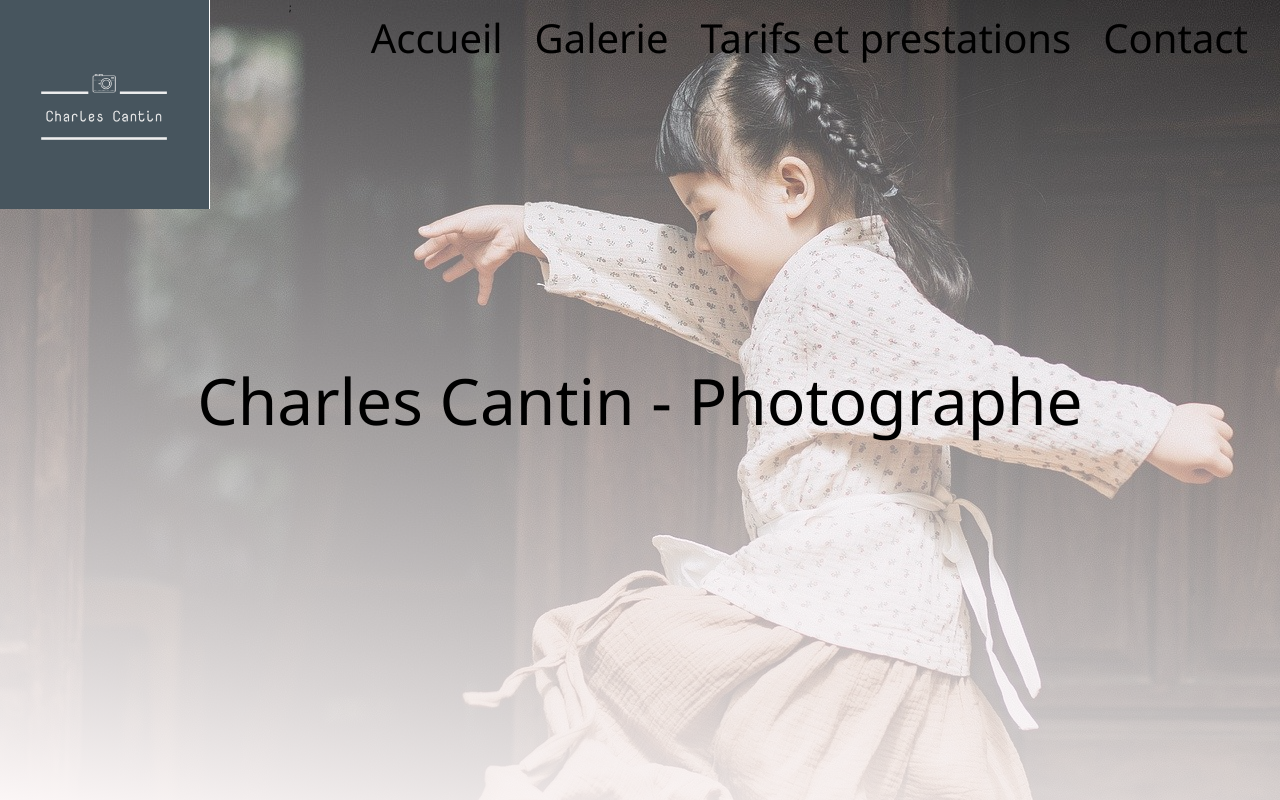
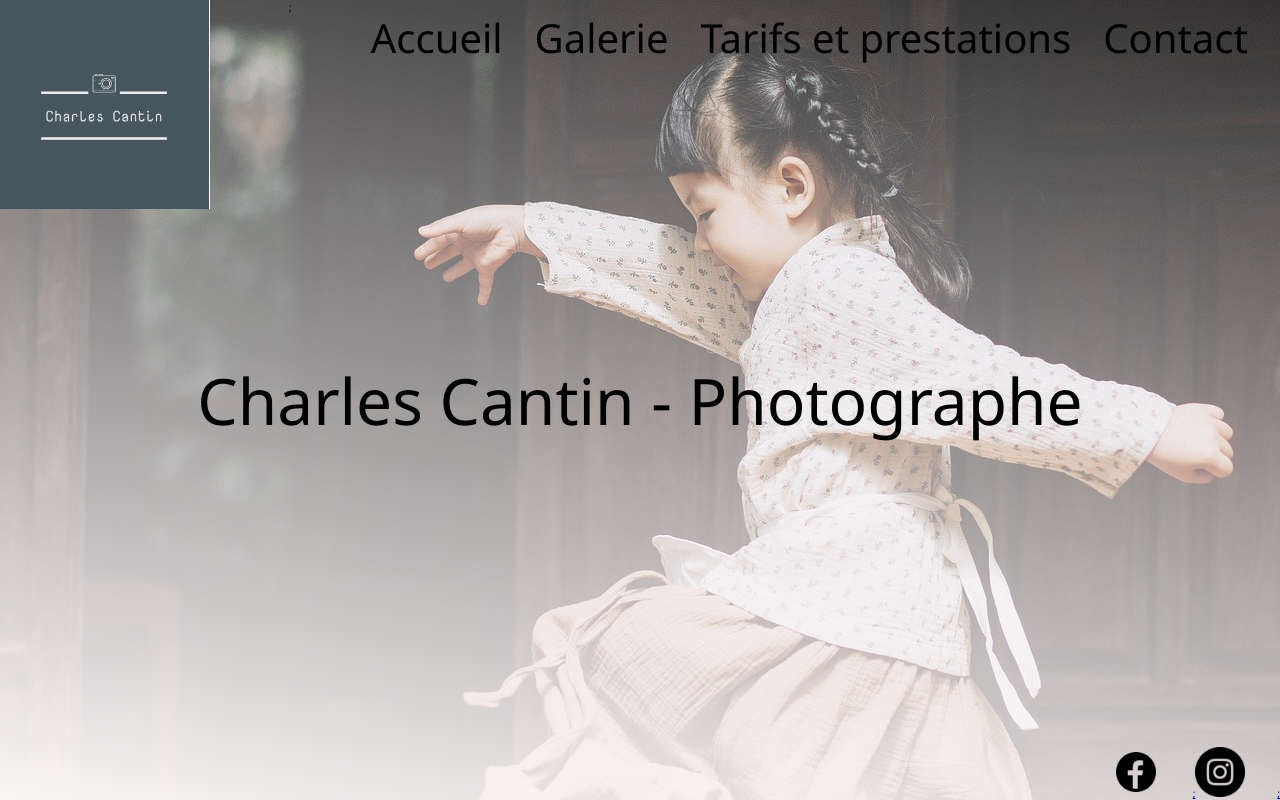
Before and after one commit to stephanepierre/Eval-front-Photographe, a React (Create React App) app: page / in a window 1280 px wide. Built offline with nearby package versions, Linux system fonts and the light colour scheme.

Commit message:
ADD footer

```diff
--- /dev/null
+++ b/src/components/Footer.js
@@ -0,0 +1,18 @@
+import React from "react";
+import facebook from "../media/facebook.png";
+import instagram from "../media/instagram.png"
+
+function Footer() {
+    return (
+        <div className="footer">
+            <a href="https://www.facebook.com/r.php?locale=fr_FR" target="_blank">
+                <img src={facebook} alt="Facebook"/>;
+            </a>
+            <a href="https://www.instagram.com/" target="_blank">
+                <img src={instagram} alt="Instagram"/>;
+            </a>
+        </div>
+    );
+}
+
+export default Footer;
--- a/src/pages/Home.js
+++ b/src/pages/Home.js
@@ -1,4 +1,5 @@
 import React from "react";
+import Footer from "../components/Footer";
 import Navigation from "../components/Navigation";
 
 const home = () => {
@@ -10,6 +11,7 @@ const home = () => {
                         <h1>Charles Cantin - Photographe</h1>
                     </div>
                 </div>
+            <Footer/>
         </>
     )
 }
--- /dev/null
+++ b/src/style/pages/components/footer.scss
@@ -0,0 +1,10 @@
+.footer{
+    position: absolute;
+    bottom: 0;
+    right: 0;
+    a > img{
+        width: 50px;
+        height: 50px;
+        margin-right: 2rem;
+    }
+}
--- a/src/style/pages/components/navigation.scss
+++ b/src/style/pages/components/navigation.scss
@@ -1,6 +1,6 @@
 .navigation{
     position: absolute;
-    right: 0%;
+    right: 0;
     display: flex;
     justify-content: space-between;
     width: 100%;
--- a/src/style/styles.scss
+++ b/src/style/styles.scss
@@ -1,3 +1,4 @@
 @import 'settings';
 @import './pages/components/navigation.scss';
 @import './pages/home';
+@import './pages/components/footer.scss';
```
Also changed, not shown: src/media/facebook.png (added), src/media/instagram.png (added).
